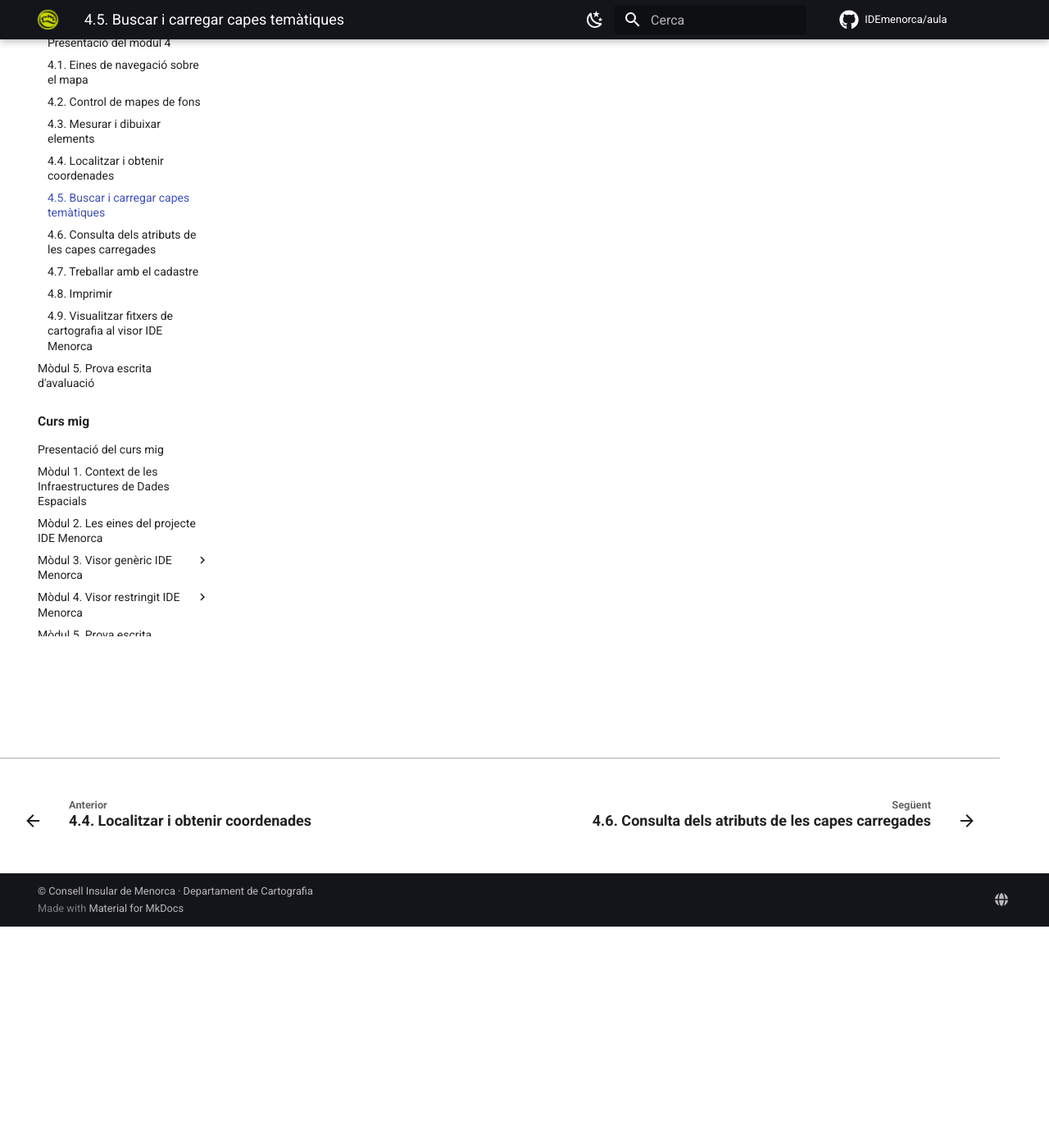
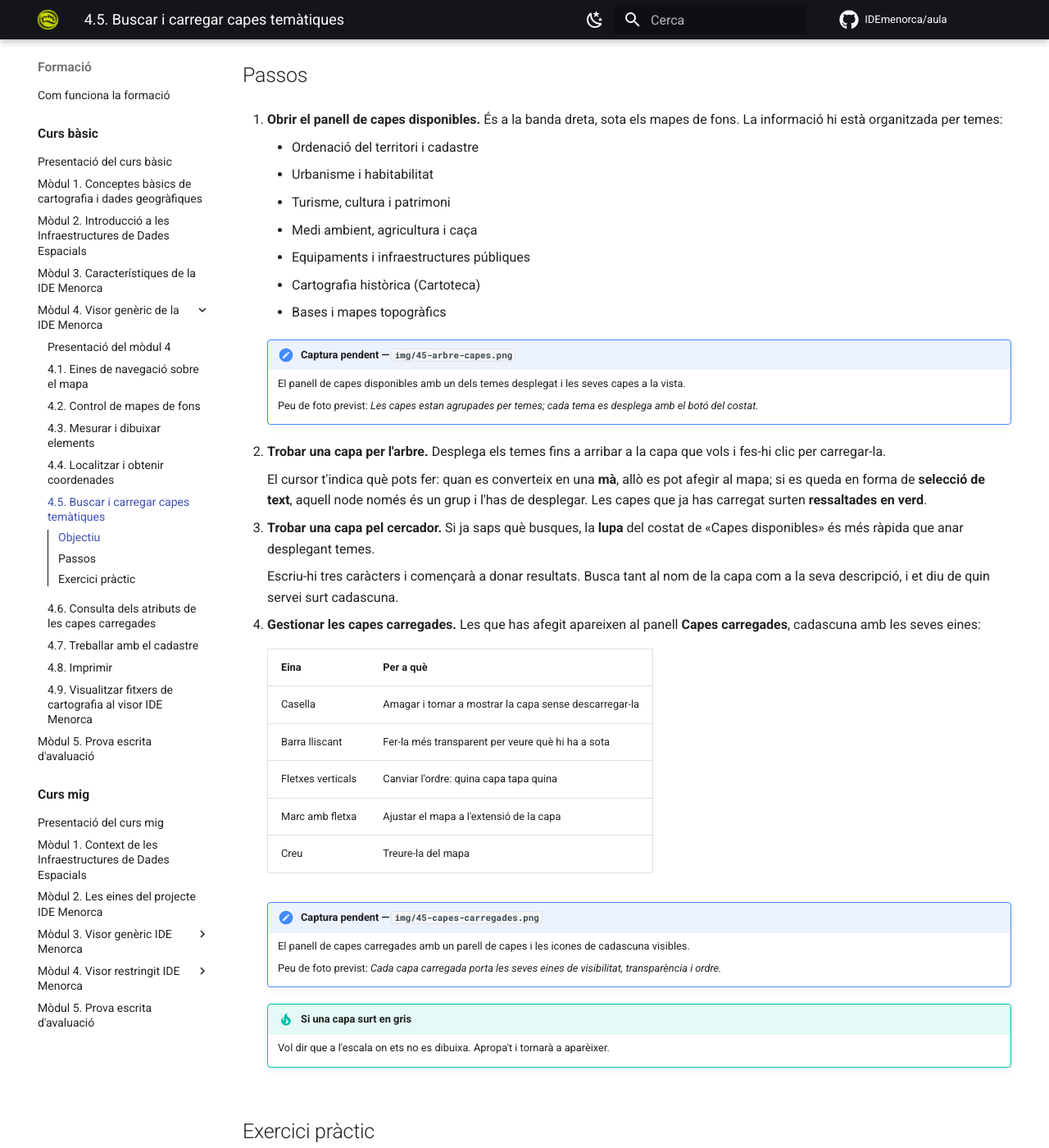
Before and after one commit to IDEmenorca/aula, an MkDocs documentation site: the page built from docs/formacio/basic/modul-4-visor/05-capes-tematiques.md, in a window 1280 px wide and 1400 px high, scrolled down 270 px. Shown: the whole window at 82% size. Built offline with MkDocs 1.6.1 and Material for MkDocs 9.7.7, drawn with Linux system fonts in a browser that asks for light colours; comment, search, counter and statistics services are not loaded; some of the changed text lies outside the part shown.

Commit message:
Redacta la secció 4.5 del curs bàsic: buscar i carregar capes temàtiques
La gestió de les capes carregades (visibilitat, transparència, ordre,
eliminar) entra en aquesta secció i no a la 4.6: són eines de com es veu una
capa, i la 4.6 va de què diu. "Canviar tema" i "Afegir mapes" queden per al
curs mig.

L'exercici carrega la Zonificació de la Reserva de la Biosfera sobre una
ortofoto i en baixa la transparència: serveix alhora per trobar la capa i per
adonar-se que una capa temàtica tapa el terreny si no la domines.

Al manual s'hi afegeixen les set temàtiques de primer nivell de l'arbre, que
deia que la informació hi està organitzada per temes però no els llistava.

Queden pendents dues captures, l'arbre desplegat i el panell de capes
carregades.

Co-Authored-By: Claude Opus 5 <noreply@anthropic.com>

```diff
--- a/docs/formacio/basic/modul-4-visor/05-capes-tematiques.md
+++ b/docs/formacio/basic/modul-4-visor/05-capes-tematiques.md
@@ -1,3 +1,76 @@
 # 4.5. Buscar i carregar capes temàtiques
 
-!!! note "Pendent de redactar"
+## Objectiu
+
+En acabar sabràs trobar una capa d'informació, carregar-la al mapa i ajustar
+com es veu.
+
+## Passos
+
+1. **Obrir el panell de capes disponibles.** És a la banda dreta, sota els
+   mapes de fons. La informació hi està organitzada per temes:
+
+    - Ordenació del territori i cadastre
+    - Urbanisme i habitabilitat
+    - Turisme, cultura i patrimoni
+    - Medi ambient, agricultura i caça
+    - Equipaments i infraestructures públiques
+    - Cartografia històrica (Cartoteca)
+    - Bases i mapes topogràfics
+
+    !!! note "Captura pendent — `img/45-arbre-capes.png`"
+        El panell de capes disponibles amb un dels temes desplegat i les seves
+        capes a la vista.
+
+        Peu de foto previst: *Les capes estan agrupades per temes; cada tema es desplega amb el botó del costat.*
+
+2. **Trobar una capa per l'arbre.** Desplega els temes fins a arribar a la capa
+   que vols i fes-hi clic per carregar-la.
+
+    El cursor t'indica què pots fer: quan es converteix en una **mà**, allò es
+    pot afegir al mapa; si es queda en forma de **selecció de text**, aquell
+    node només és un grup i l'has de desplegar. Les capes que ja has carregat
+    surten **ressaltades en verd**.
+
+3. **Trobar una capa pel cercador.** Si ja saps què busques, la **lupa** del
+   costat de «Capes disponibles» és més ràpida que anar desplegant temes.
+
+    Escriu-hi tres caràcters i començarà a donar resultats. Busca tant al nom
+    de la capa com a la seva descripció, i et diu de quin servei surt cadascuna.
+
+4. **Gestionar les capes carregades.** Les que has afegit apareixen al panell
+   **Capes carregades**, cadascuna amb les seves eines:
+
+    | Eina | Per a què |
+    |---|---|
+    | Casella | Amagar i tornar a mostrar la capa sense descarregar-la |
+    | Barra lliscant | Fer-la més transparent per veure què hi ha a sota |
+    | Fletxes verticals | Canviar l'ordre: quina capa tapa quina |
+    | Marc amb fletxa | Ajustar el mapa a l'extensió de la capa |
+    | Creu | Treure-la del mapa |
+
+    !!! note "Captura pendent — `img/45-capes-carregades.png`"
+        El panell de capes carregades amb un parell de capes i les icones de
+        cadascuna visibles.
+
+        Peu de foto previst: *Cada capa carregada porta les seves eines de visibilitat, transparència i ordre.*
+
+    !!! tip "Si una capa surt en gris"
+        Vol dir que a l'escala on ets no es dibuixa. Apropa't i tornarà a
+        aparèixer.
+
+## Exercici pràctic
+
+1. Al tema **Medi ambient, agricultura i caça**, busca la **Zonificació de la
+   Reserva de la Biosfera** i carrega-la.
+2. Posa de mapa de fons una **ortofoto**: veuràs que la capa tapa el terreny.
+3. Amb la **barra lliscant** de la capa, baixa-li la transparència fins a veure
+   la fotografia a sota.
+4. Prova la **casella** per amagar-la i tornar-la a mostrar.
+5. Treu-la del mapa amb la **creu**.
+
+---
+
+!!! tip "Al manual de referència"
+    [2.3. Buscar i afegir capes](../../../manuals/visor-generic/02-panell-capes.md#23-buscar-i-afegir-capes)
+    i [2.5. Capes carregades](../../../manuals/visor-generic/02-panell-capes.md#25-capes-carregades)
```
Also changed, not shown: docs/manuals/visor-generic/02-panell-capes.md (+10 -0 lines).
